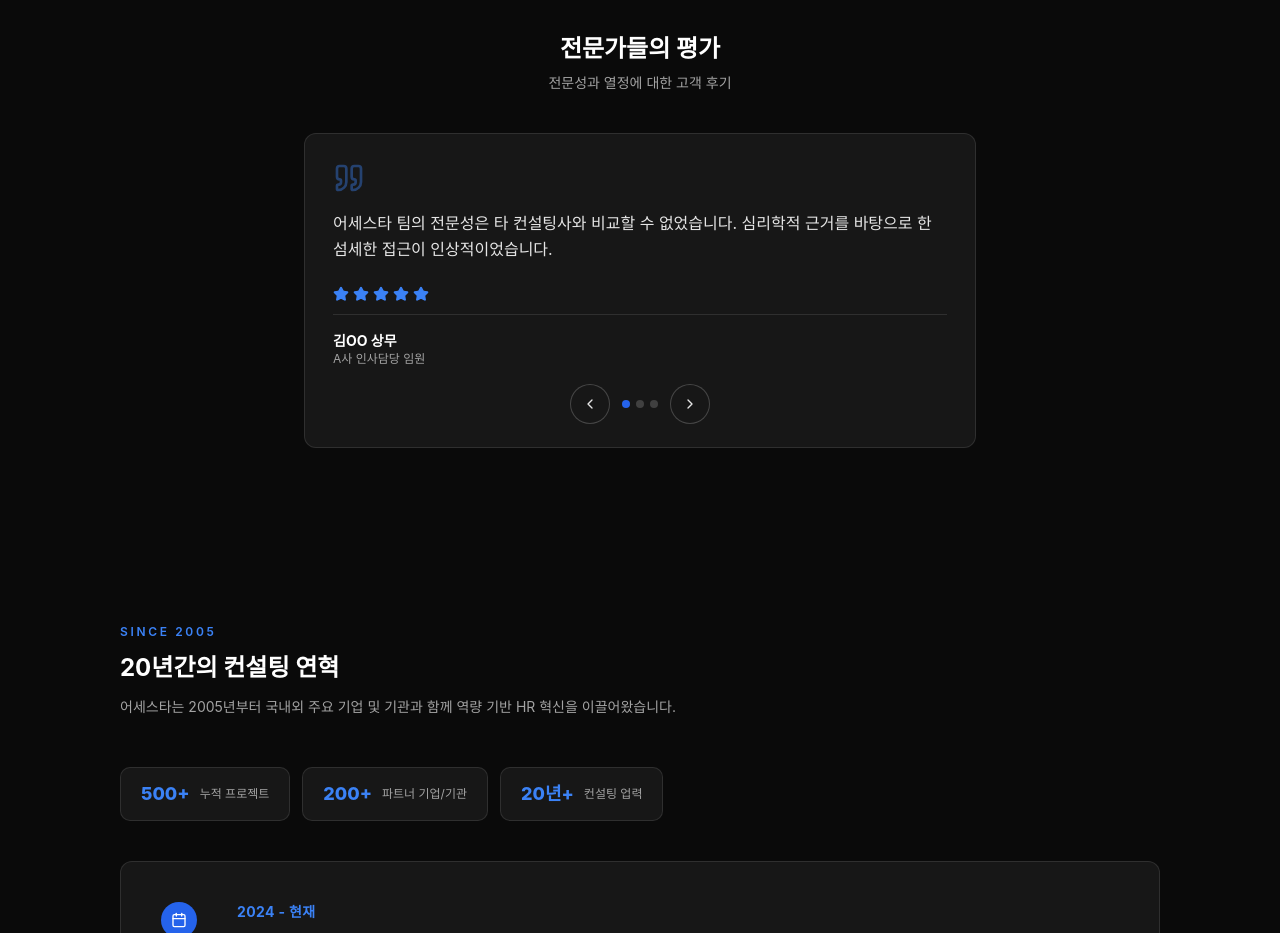
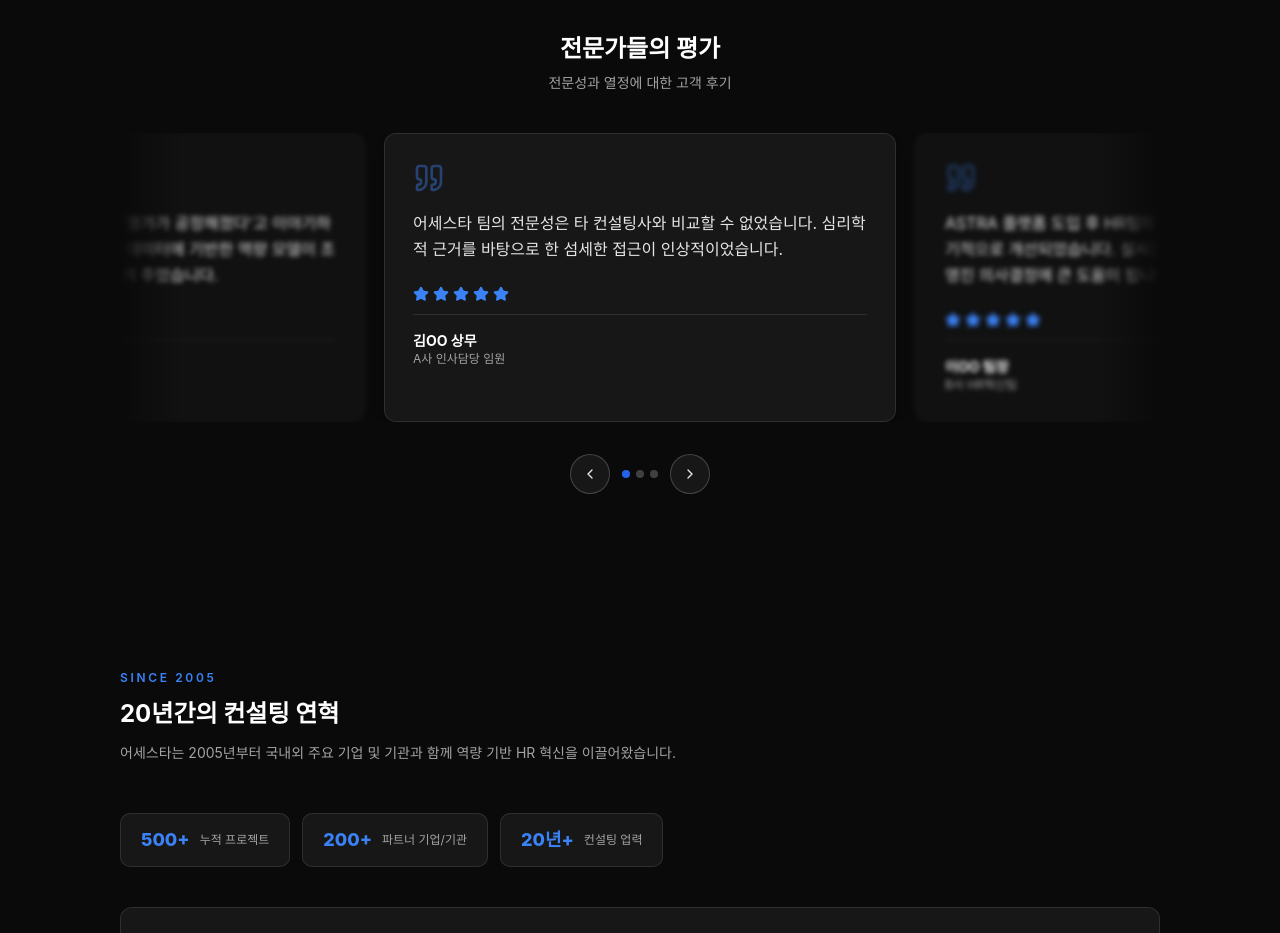
Before and after one commit to sycho2003/v0-hr, a Next.js app: page /cases in a window 1280 px wide. Shown: the part 1680-2613 px from the top of the page. Built offline with nearby package versions, Linux system fonts and the light colour scheme; a web font is replaced by a local one.

Commit message:
feat: refactor testimonials carousel to 3-card peek layout

```diff
--- a/components/case-studies.tsx
+++ b/components/case-studies.tsx
@@ -237,46 +237,89 @@ export function CaseStudies() {
             전문성과 열정에 대한 고객 후기
           </p>
 
-          <div className="mx-auto mt-10 max-w-2xl">
-            <div className="relative">
-              <div className="overflow-hidden rounded-xl border border-white/10 bg-neutral-900 p-7 pb-20">
-                <AnimatePresence mode="wait" initial={false}>
+          {/* Carousel with blurred side cards */}
+          <div className="relative mt-10 overflow-hidden">
+            <AnimatePresence mode="popLayout" initial={false}>
+              <div className="flex items-stretch justify-center gap-5">
+                {/* Previous (left blurred card) */}
                 <motion.div
-                    key={testimonialIdx}
-                    initial={{ opacity: 0, x: 16 }}
+                  key={`prev-${testimonialIdx}`}
+                  className="hidden w-full max-w-sm shrink-0 select-none md:block"
+                  initial={{ opacity: 0, x: -60 }}
                   animate={{ opacity: 1, x: 0 }}
-                    exit={{ opacity: 0, x: -16 }}
-                    transition={{ duration: 0.3, ease: "easeOut" }}
+                  exit={{ opacity: 0, x: -60 }}
+                  transition={{ duration: 0.4, ease: "easeOut" }}
                 >
-                    <Quote className="text-brand-primary h-8 w-8 opacity-40" />
-                    <p className="mt-4 text-base leading-relaxed text-neutral-200">{t.quote}</p>
-                    <div className="mt-6 flex items-center gap-1">
-                      {[...Array(5)].map((_, j) => (
-                        <Star key={j} className="text-brand-primary fill-current h-4 w-4" />
-                      ))}
-                    </div>
-                    <div className="mt-3 border-t border-white/10 pt-4">
-                      <p className="text-sm font-bold text-white">{t.author}</p>
-                      <p className="text-xs text-neutral-400">{t.role}</p>
+                  <div
+                    className="h-full rounded-xl border border-white/[0.06] bg-neutral-900/60 p-7"
+                    style={{ filter: "blur(2.5px)" }}
+                    aria-hidden="true"
+                  >
+                    <TestimonialCardContent
+                      testimonial={testimonials[(testimonialIdx - 1 + testimonials.length) % testimonials.length]}
+                    />
                   </div>
                 </motion.div>
+
+                {/* Center (active card) */}
+                <motion.div
+                  key={`active-${testimonialIdx}`}
+                  className="w-full max-w-sm shrink-0 md:max-w-lg"
+                  initial={{ opacity: 0, scale: 0.95 }}
+                  animate={{ opacity: 1, scale: 1 }}
+                  exit={{ opacity: 0, scale: 0.95 }}
+                  transition={{ duration: 0.4, ease: "easeOut" }}
+                >
+                  <div className="h-full rounded-xl border border-white/10 bg-neutral-900 p-7 shadow-lg shadow-black/20">
+                    <TestimonialCardContent testimonial={t} />
+                  </div>
+                </motion.div>
+
+                {/* Next (right blurred card) */}
+                <motion.div
+                  key={`next-${testimonialIdx}`}
+                  className="hidden w-full max-w-sm shrink-0 select-none md:block"
+                  initial={{ opacity: 0, x: 60 }}
+                  animate={{ opacity: 1, x: 0 }}
+                  exit={{ opacity: 0, x: 60 }}
+                  transition={{ duration: 0.4, ease: "easeOut" }}
+                >
+                  <div
+                    className="h-full rounded-xl border border-white/[0.06] bg-neutral-900/60 p-7"
+                    style={{ filter: "blur(2.5px)" }}
+                    aria-hidden="true"
+                  >
+                    <TestimonialCardContent
+                      testimonial={testimonials[(testimonialIdx + 1) % testimonials.length]}
+                    />
+                  </div>
+                </motion.div>
+              </div>
             </AnimatePresence>
+
+            {/* Left/right fade masks */}
+            <div className="pointer-events-none absolute inset-y-0 left-0 z-10 hidden w-16 bg-gradient-to-r from-neutral-950 to-transparent md:block" />
+            <div className="pointer-events-none absolute inset-y-0 right-0 z-10 hidden w-16 bg-gradient-to-l from-neutral-950 to-transparent md:block" />
           </div>
 
-              <div className="absolute bottom-6 left-1/2 flex -translate-x-1/2 items-center gap-3">
-                <button onClick={prevT} className="hover-border-brand-primary-soft flex h-10 w-10 items-center justify-center rounded-full border border-white/20 bg-neutral-900 transition-colors" aria-label="이전 후기">
+          {/* Navigation */}
+          <div className="mt-8 flex items-center justify-center gap-3">
+            <button onClick={prevT} className="flex h-10 w-10 items-center justify-center rounded-full border border-white/20 bg-neutral-900 transition-colors hover:border-white/40" aria-label="이전 후기">
               <ChevronLeft className="h-4 w-4 text-neutral-200" />
             </button>
             <div className="flex gap-1.5">
               {testimonials.map((_, i) => (
-                    <div key={i} className={`h-2 w-2 rounded-full transition-colors ${i === testimonialIdx ? "bg-brand-primary" : "bg-neutral-700"}`} />
+                <button
+                  key={i}
+                  onClick={() => setTestimonialIdx(i)}
+                  className={`h-2 w-2 rounded-full transition-colors ${i === testimonialIdx ? "bg-brand-primary" : "bg-neutral-700 hover:bg-neutral-500"}`}
+                  aria-label={`후기 ${i + 1}번`}
+                />
               ))}
             </div>
-                <button onClick={nextT} className="hover-border-brand-primary-soft flex h-10 w-10 items-center justify-center rounded-full border border-white/20 bg-neutral-900 transition-colors" aria-label="다음 후기">
+            <button onClick={nextT} className="flex h-10 w-10 items-center justify-center rounded-full border border-white/20 bg-neutral-900 transition-colors hover:border-white/40" aria-label="다음 후기">
               <ChevronRight className="h-4 w-4 text-neutral-200" />
             </button>
-              </div>
-            </div>
           </div>
         </div>
       </section>
@@ -298,6 +341,37 @@ export function CaseStudies() {
           </Link>
         </div>
       </section>
+    </>
+  )
+}
+
+/* ------------------------------------------------------------------ */
+/*  Testimonial Card Content                                           */
+/* ------------------------------------------------------------------ */
+
+function TestimonialCardContent({
+  testimonial,
+}: {
+  testimonial: (typeof testimonials)[number]
+}) {
+  return (
+    <>
+      <Quote className="text-brand-primary h-8 w-8 opacity-40" />
+      <p className="mt-4 text-base leading-relaxed text-neutral-200">
+        {testimonial.quote}
+      </p>
+      <div className="mt-6 flex items-center gap-1">
+        {[...Array(5)].map((_, j) => (
+          <Star
+            key={j}
+            className="text-brand-primary fill-current h-4 w-4"
+          />
+        ))}
+      </div>
+      <div className="mt-3 border-t border-white/10 pt-4">
+        <p className="text-sm font-bold text-white">{testimonial.author}</p>
+        <p className="text-xs text-neutral-400">{testimonial.role}</p>
+      </div>
     </>
   )
 }
```
Lines whose indentation alone changed are shown as unchanged.
